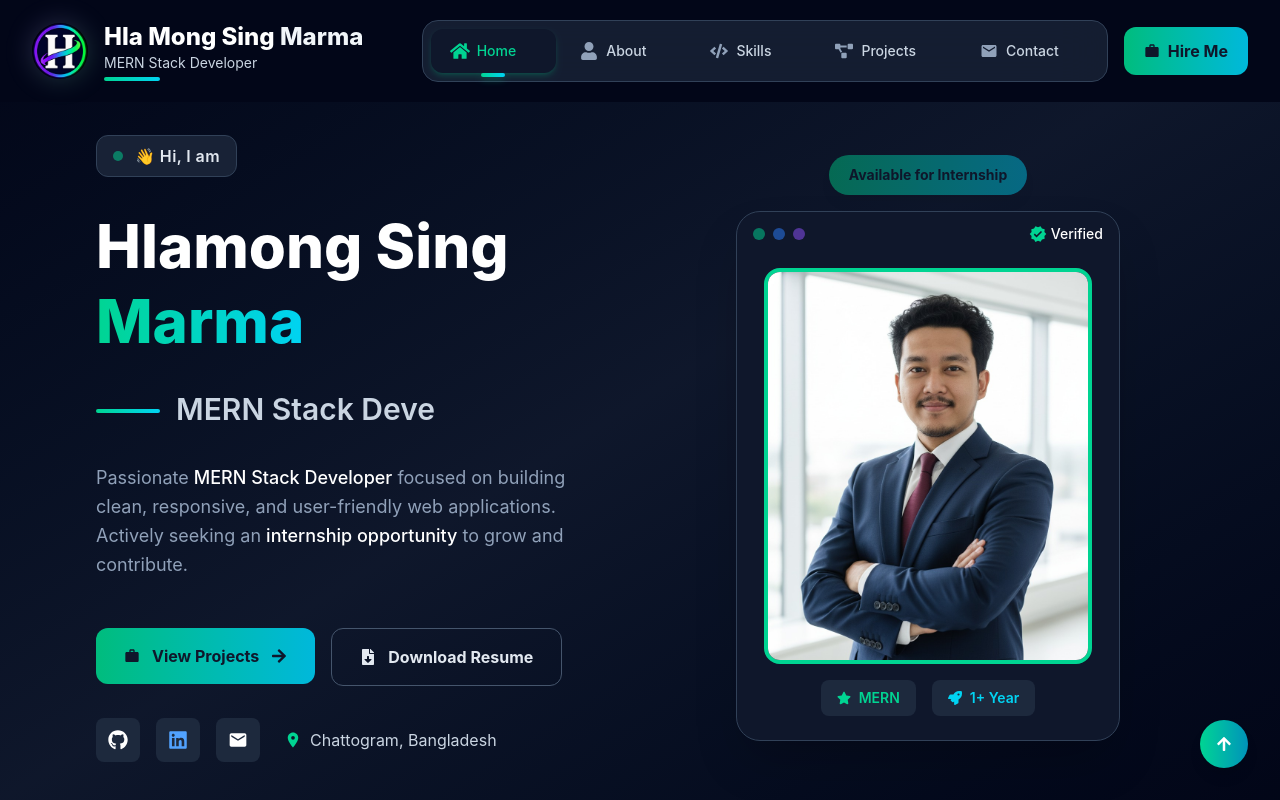
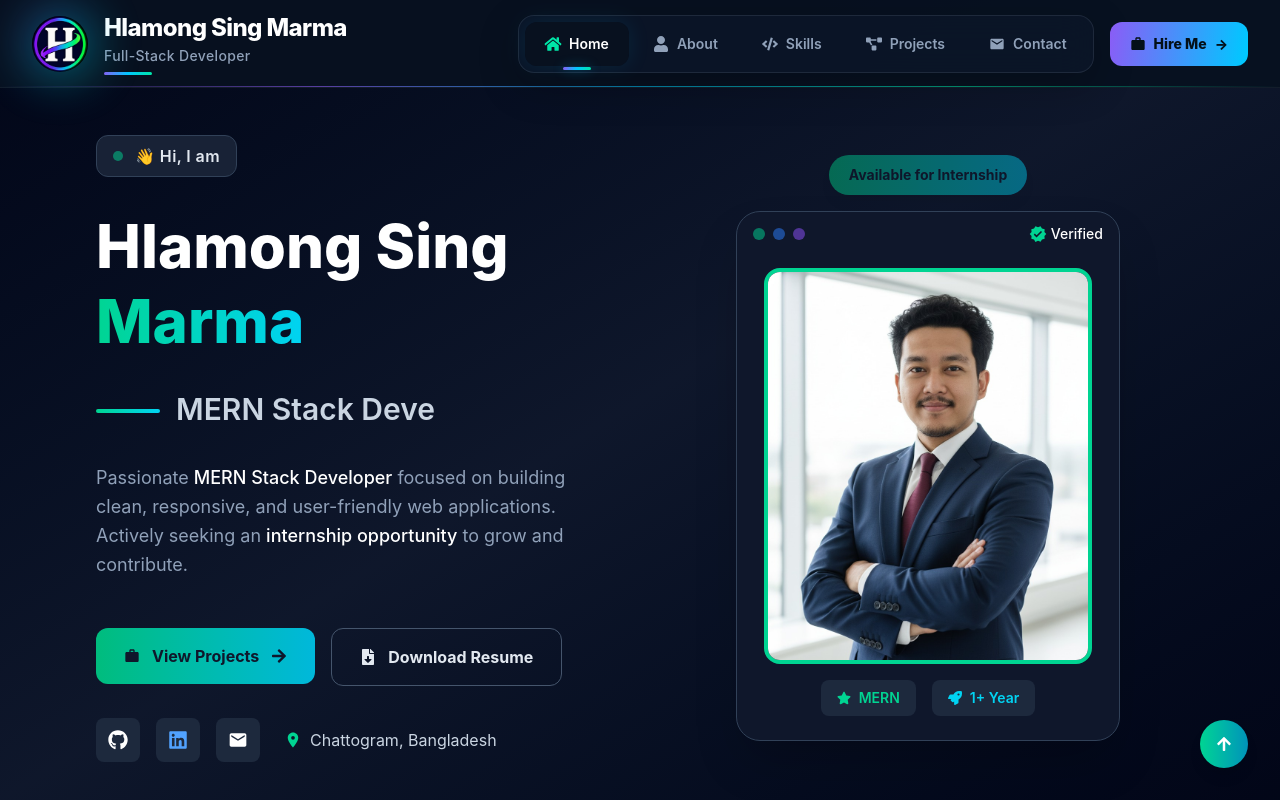
Before and after one commit to Hlamong55/hlamong-portfolio, a React (Vite) app: page / in a window 1280 px wide. Shown: the top 800 px of the page. Built offline with nearby package versions, Linux system fonts and the light colour scheme.

Commit message:
Navbar changes updated

```diff
--- a/src/Components/NavBar/Nav.jsx
+++ b/src/Components/NavBar/Nav.jsx
@@ -1,4 +1,5 @@
 import { useEffect, useState } from "react";
+import { AnimatePresence, motion } from "framer-motion";
 import {
   FaBars,
   FaCode,
@@ -6,205 +7,504 @@ import {
   FaProjectDiagram,
   FaTimes,
   FaUser,
-  FaChevronRight,
 } from "react-icons/fa";
 import { MdEmail, MdWork } from "react-icons/md";
 import { Link } from "react-router-dom";
 import { Link as ScrollLink } from "react-scroll";
 
-
 const Navbar = () => {
   const [isMenuOpen, setIsMenuOpen] = useState(false);
   const [isScrolled, setIsScrolled] = useState(false);
   const [activeSection, setActiveSection] = useState("home");
-  const [hoveredItem, setHoveredItem] = useState(null);
+
+  const navItems = [
+    {
+      id: "home",
+      icon: FaHome,
+      label: "Home",
+    },
+    {
+      id: "about",
+      icon: FaUser,
+      label: "About",
+    },
+    {
+      id: "skills",
+      icon: FaCode,
+      label: "Skills",
+    },
+    {
+      id: "projects",
+      icon: FaProjectDiagram,
+      label: "Projects",
+    },
+    {
+      id: "contact",
+      icon: MdEmail,
+      label: "Contact",
+    },
+  ];
 
   useEffect(() => {
     const handleScroll = () => {
       setIsScrolled(window.scrollY > 60);
 
-      const sections = ["home", "about", "skills", "projects", "contact"];
-      const current = sections.find((section) => {
-        const el = document.getElementById(section);
-        if (!el) return false;
-        const rect = el.getBoundingClientRect();
-        return rect.top <= 120 && rect.bottom >= 120;
-      });
-      if (current) setActiveSection(current);
+      const sectionIds = navItems.map((item) => item.id);
+
+      let currentSection = "home";
+
+      for (const id of sectionIds) {
+        const section = document.getElementById(id);
+
+        if (!section) continue;
+
+        const rect = section.getBoundingClientRect();
+
+        if (rect.top <= 150 && rect.bottom >= 150) {
+          currentSection = id;
+          break;
+        }
+      }
+
+      setActiveSection(currentSection);
     };
 
-    window.addEventListener("scroll", handleScroll);
-    return () => window.removeEventListener("scroll", handleScroll);
+    handleScroll();
+
+    window.addEventListener("scroll", handleScroll, {
+      passive: true,
+    });
+
+    return () => {
+      window.removeEventListener("scroll", handleScroll);
+    };
   }, []);
 
-  const navItems = [
-    { id: "home", icon: <FaHome />, label: "Home", offset: -80 },
-    { id: "about", icon: <FaUser />, label: "About", offset: -80 },
-    { id: "skills", icon: <FaCode />, label: "Skills", offset: -80 },
-    { id: "projects", icon: <FaProjectDiagram />, label: "Projects", offset: -80 },
-    { id: "contact", icon: <MdEmail />, label: "Contact", offset: -80 },
-  ];
+  useEffect(() => {
+    const closeMenuOnResize = () => {
+      if (window.innerWidth >= 1024) {
+        setIsMenuOpen(false);
+      }
+    };
+
+    window.addEventListener("resize", closeMenuOnResize);
+
+    return () => {
+      window.removeEventListener("resize", closeMenuOnResize);
+    };
+  }, []);
+
+  const closeMobileMenu = () => {
+    setIsMenuOpen(false);
+  };
 
   return (
-    <nav
-      className={`fixed top-0 left-0 w-full z-50 transition-all duration-300 ${
+    <motion.nav
+      initial={{ y: -100, opacity: 0 }}
+      animate={{ y: 0, opacity: 1 }}
+      transition={{
+        duration: 0.6,
+        ease: [0.22, 1, 0.36, 1],
+      }}
+      className={`fixed top-0 left-0 z-50 w-full border-b transition-all duration-300 ${
         isScrolled
-          ? "bg-slate-900/90 backdrop-blur-xl shadow-lg shadow-black/30 py-3"
-          : "bg-slate-950 py-5"
+          ? "border-white/5 bg-[#081120]/85 py-2 shadow-[0_12px_35px_rgba(0,0,0,0.25)] backdrop-blur-xl"
+          : "border-white/5 bg-[#081120]/95 py-3"
       }`}
     >
-      <div className="max-w-7xl mx-auto px-4 lg:px-8">
-        <div className="flex items-center justify-between gap-3">
-          {/* Logo */}
+      {/* Very subtle navbar glow */}
+      <div
+        className="pointer-events-none absolute inset-x-0 bottom-0 h-px opacity-60"
+        style={{
+          background:
+            "linear-gradient(90deg, transparent, #8B5CF6, #00C8FF, #00E6A8, transparent)",
+        }}
+      />
+
+      <div className="mx-auto max-w-7xl px-4 sm:px-6 lg:px-8">
+        <div className="flex items-center justify-between gap-4">
+          {/* ======================================================
+              LOGO / BRAND
+          ====================================================== */}
+
           <Link
             to="/"
-            className="flex items-center gap-4 group"
-            onMouseEnter={() => setHoveredItem("logo")}
-            onMouseLeave={() => setHoveredItem(null)}
+            className="group flex min-w-0 items-center gap-3 sm:gap-4"
           >
-            <div className="relative">
-              <div className="absolute -inset-0.5 bg-linear-to-br from-purple-400/20 to-green-400/20 rounded-full blur-md"></div>
+            <motion.div
+              whileHover={{
+                scale: 1.06,
+                rotate: 2,
+              }}
+              transition={{
+                type: "spring",
+                stiffness: 300,
+                damping: 18,
+              }}
+              className="relative shrink-0"
+            >
+              {/* Logo glow */}
+              <div
+                className="absolute -inset-2 rounded-full opacity-40 blur-xl transition-opacity duration-300 group-hover:opacity-70"
+                style={{
+                  background:
+                    "linear-gradient(135deg, #8B5CF6, #00C8FF, #00E6A8)",
+                }}
+              />
+
               <img
                 src="/logo.png"
-                alt="Hlamong Logo"
-                className="relative h-14 w-14 rounded-full object-cover"
-              />
-            </div>
-
-            <div>
-              <h1 className="text-xl sm:text-2xl font-extrabold">
-                <span className="text-white">
-                  Hla Mong Sing
-                </span>{" "}
-                <span className="text-slate-100">Marma</span>
-              </h1>
-              <p className="text-sm text-slate-300 group-hover:text-emerald-400 transition">
-                MERN Stack Developer
-              </p>
-              <div
-                className={`mt-1 h-1 bg-linear-to-r from-emerald-400 to-cyan-400 rounded-full transition-all duration-500 ${
-                  hoveredItem === "logo" ? "w-20" : "w-14"
+                alt="Hlamong Sing Marma Logo"
+                className={`relative rounded-full object-cover transition-all duration-300 ${
+                  isScrolled
+                    ? "h-11 w-11 sm:h-12 sm:w-12"
+                    : "h-12 w-12 sm:h-14 sm:w-14"
                 }`}
               />
+            </motion.div>
+
+            <div className="min-w-0">
+              <h1
+                className={`truncate font-extrabold tracking-tight text-white transition-all duration-300 ${
+                  isScrolled
+                    ? "text-lg sm:text-xl"
+                    : "text-xl sm:text-2xl"
+                }`}
+              >
+                Hlamong Sing Marma
+              </h1>
+
+              <p className="mt-0.5 text-xs font-medium tracking-wide text-slate-400 transition-colors duration-300 group-hover:text-cyan-300 sm:text-sm">
+                Full-Stack Developer
+              </p>
+
+              {/* Brand underline */}
+              <div className="mt-1.5 h-[3px] w-12 overflow-hidden rounded-full transition-all duration-500 group-hover:w-24">
+                <div className="brand-gradient-bg h-full w-full" />
+              </div>
             </div>
           </Link>
 
-          {/* Desktop Menu */}
-          <div className="hidden lg:flex items-center gap-4">
-            <div className="flex items-center gap-1 bg-slate-800/70 backdrop-blur-xl rounded-2xl p-2 border border-slate-700">
-              {navItems.map((item) => (
+          {/* ======================================================
+              DESKTOP NAVIGATION
+          ====================================================== */}
+
+          <div className="hidden items-center gap-4 lg:flex">
+            <div className="glass-panel flex items-center gap-1 rounded-2xl p-1.5">
+              {navItems.map((item) => {
+                const Icon = item.icon;
+                const isActive = activeSection === item.id;
+
+                return (
                   <div
                     key={item.id}
-                  className="relative"
-                  onMouseEnter={() => setHoveredItem(item.id)}
-                  onMouseLeave={() => setHoveredItem(null)}
+                    className="relative isolate"
+                  >
+                    {/* Sliding active background */}
+                    {isActive && (
+                      <motion.div
+                        layoutId="active-navbar-pill"
+                        transition={{
+                          type: "spring",
+                          stiffness: 380,
+                          damping: 32,
+                        }}
+                        className="absolute inset-0 -z-10 rounded-xl bg-[#081120]/90 shadow-[0_0_22px_rgba(0,200,255,0.10)]"
+                      />
+                    )}
+
+                    <ScrollLink
+                      to={item.id}
+                      smooth
+                      offset={-85}
+                      duration={550}
+                      spy
+                      onSetActive={() => setActiveSection(item.id)}
+                      className={`relative flex cursor-pointer items-center gap-2 rounded-xl px-4 py-3 transition-colors duration-300 xl:px-5 ${
+                        isActive
+                          ? "text-white"
+                          : "text-slate-400 hover:text-white"
+                      }`}
+                    >
+                      <motion.span
+                        animate={{
+                          scale: isActive ? 1.08 : 1,
+                        }}
+                        transition={{
+                          type: "spring",
+                          stiffness: 350,
+                          damping: 20,
+                        }}
+                        className="text-base"
+                        style={{
+                          color: isActive ? "#00E6A8" : undefined,
+                        }}
+                      >
+                        <Icon />
+                      </motion.span>
+
+                      <span className="text-sm font-semibold">
+                        {item.label}
+                      </span>
+                    </ScrollLink>
+
+                    {/* Sliding gradient underline */}
+                    {isActive && (
+                      <motion.div
+                        layoutId="active-navbar-line"
+                        transition={{
+                          type: "spring",
+                          stiffness: 400,
+                          damping: 30,
+                        }}
+                        className="absolute -bottom-1 left-1/2 h-[3px] w-7 -translate-x-1/2 rounded-full brand-gradient-bg shadow-[0_0_12px_rgba(0,200,255,0.4)]"
+                      />
+                    )}
+                  </div>
+                );
+              })}
+            </div>
+
+            {/* ==================================================
+                HIRE ME BUTTON
+            ================================================== */}
+
+            <ScrollLink
+              to="contact"
+              smooth
+              offset={-85}
+              duration={550}
+              className="cursor-pointer"
+            >
+              <motion.button
+                whileHover={{
+                  y: -2,
+                  scale: 1.025,
+                }}
+                whileTap={{
+                  scale: 0.97,
+                }}
+                transition={{
+                  type: "spring",
+                  stiffness: 350,
+                  damping: 18,
+                }}
+                className="brand-button flex items-center gap-2 rounded-xl px-5 py-3 text-sm font-extrabold"
+              >
+                <MdWork className="text-base" />
+
+                <span>Hire Me</span>
+
+                <motion.span
+                  initial={{ x: 0 }}
+                  whileHover={{ x: 3 }}
+                >
+                  →
+                </motion.span>
+              </motion.button>
+            </ScrollLink>
+          </div>
+
+          {/* ======================================================
+              MOBILE MENU BUTTON
+          ====================================================== */}
+
+          <motion.button
+            whileTap={{
+              scale: 0.92,
+            }}
+            onClick={() => setIsMenuOpen((prev) => !prev)}
+            aria-label={
+              isMenuOpen
+                ? "Close navigation menu"
+                : "Open navigation menu"
+            }
+            aria-expanded={isMenuOpen}
+            className="relative flex h-11 w-11 items-center justify-center overflow-hidden rounded-xl border border-white/10 bg-white/[0.04] text-lg text-slate-200 transition hover:border-cyan-400/30 hover:bg-white/[0.07] lg:hidden"
+          >
+            <AnimatePresence mode="wait">
+              {isMenuOpen ? (
+                <motion.span
+                  key="close"
+                  initial={{
+                    opacity: 0,
+                    rotate: -90,
+                    scale: 0.7,
+                  }}
+                  animate={{
+                    opacity: 1,
+                    rotate: 0,
+                    scale: 1,
+                  }}
+                  exit={{
+                    opacity: 0,
+                    rotate: 90,
+                    scale: 0.7,
+                  }}
+                  transition={{
+                    duration: 0.2,
+                  }}
+                  className="text-cyan-300"
+                >
+                  <FaTimes />
+                </motion.span>
+              ) : (
+                <motion.span
+                  key="open"
+                  initial={{
+                    opacity: 0,
+                    rotate: 90,
+                    scale: 0.7,
+                  }}
+                  animate={{
+                    opacity: 1,
+                    rotate: 0,
+                    scale: 1,
+                  }}
+                  exit={{
+                    opacity: 0,
+                    rotate: -90,
+                    scale: 0.7,
+                  }}
+                  transition={{
+                    duration: 0.2,
+                  }}
+                >
+                  <FaBars />
+                </motion.span>
+              )}
+            </AnimatePresence>
+          </motion.button>
+        </div>
+      </div>
+
+      {/* ==========================================================
+          MOBILE NAVIGATION
+      ========================================================== */}
+
+      <AnimatePresence>
+        {isMenuOpen && (
+          <motion.div
+            initial={{
+              opacity: 0,
+              y: -15,
+              scale: 0.98,
+            }}
+            animate={{
+              opacity: 1,
+              y: 0,
+              scale: 1,
+            }}
+            exit={{
+              opacity: 0,
+              y: -15,
+              scale: 0.98,
+            }}
+            transition={{
+              duration: 0.25,
+              ease: [0.22, 1, 0.36, 1],
+            }}
+            className="absolute left-0 right-0 top-full px-4 pt-3 lg:hidden"
+          >
+            <div className="glass-panel mx-auto max-w-xl overflow-hidden rounded-2xl p-3 shadow-2xl">
+              <div className="space-y-1">
+                {navItems.map((item, index) => {
+                  const Icon = item.icon;
+                  const isActive = activeSection === item.id;
+
+                  return (
+                    <motion.div
+                      key={item.id}
+                      initial={{
+                        opacity: 0,
+                        x: -15,
+                      }}
+                      animate={{
+                        opacity: 1,
+                        x: 0,
+                      }}
+                      transition={{
+                        delay: index * 0.045,
+                      }}
                     >
                       <ScrollLink
                         to={item.id}
                         smooth
-                    offset={item.offset}
+                        offset={-80}
                         duration={500}
-                    className={`flex items-center gap-2 px-5 py-3 rounded-xl cursor-pointer transition-all ${
-                      activeSection === item.id
-                        ? "bg-slate-900 text-emerald-400 shadow-md shadow-emerald-500/20"
-                        : "text-slate-300 hover:text-emerald-400 hover:bg-slate-900/60"
+                        onClick={closeMobileMenu}
+                        className={`relative flex cursor-pointer items-center justify-between overflow-hidden rounded-xl px-4 py-3.5 transition-all ${
+                          isActive
+                            ? "bg-white/[0.07] text-white"
+                            : "text-slate-400 hover:bg-white/[0.04] hover:text-white"
                         }`}
                       >
+                        {isActive && (
+                          <motion.div
+                            layoutId="mobile-active-indicator"
+                            className="absolute bottom-0 left-0 top-0 w-[3px] brand-gradient-bg"
+                          />
+                        )}
+
+                        <div className="flex items-center gap-3">
                           <span
-                      className={`text-lg ${
-                        activeSection === item.id
-                          ? "text-emerald-400 scale-110"
-                          : "text-slate-400"
-                      } transition`}
+                            className="flex h-9 w-9 items-center justify-center rounded-lg bg-[#081120]"
+                            style={{
+                              color: isActive
+                                ? "#00E6A8"
+                                : "#94A3B8",
+                            }}
                           >
-                      {item.icon}
+                            <Icon />
                           </span>
-                    <span className="text-sm font-medium">{item.label}</span>
-                    <FaChevronRight
-                      className={`text-xs transition-all ${
-                        hoveredItem === item.id
-                          ? "opacity-100 translate-x-0"
-                          : "opacity-0 -translate-x-2"
-                      }`}
-                    />
-                  </ScrollLink>
 
-                  {activeSection === item.id && (
-                    <div className="absolute -bottom-1 left-1/2 -translate-x-1/2 w-6 h-1 bg-linear-to-r from-emerald-400 to-cyan-400 rounded-full shadow-md shadow-emerald-400/40" />
-                  )}
-                </div>
-              ))}
+                          <span className="font-semibold">
+                            {item.label}
+                          </span>
                         </div>
 
-            {/* Hire Me */}
-            <ScrollLink to="contact" smooth offset={-80} duration={500}>
-              <button className="flex items-center gap-2 px-5 py-3 bg-linear-to-r from-emerald-500 to-cyan-500 text-slate-900 font-bold rounded-xl hover:scale-105 hover:shadow-xl hover:shadow-emerald-500/30 transition">
-                <MdWork />
-                Hire Me
-              </button>
+                        <span
+                          className={`transition-transform ${
+                            isActive
+                              ? "translate-x-0 text-cyan-300"
+                              : "-translate-x-1 text-slate-600"
+                          }`}
+                        >
+                          →
+                        </span>
                       </ScrollLink>
+                    </motion.div>
+                  );
+                })}
               </div>
 
-          {/* Mobile Toggle */}
-          <button
-            onClick={() => setIsMenuOpen(!isMenuOpen)}
-            className="lg:hidden p-3 rounded-xl bg-slate-800 hover:bg-slate-700 transition"
-          >
-            {isMenuOpen ? (
-              <FaTimes className="text-emerald-400 text-xl" />
-            ) : (
-              <FaBars className="text-slate-300 text-xl" />
-            )}
-          </button>
-        </div>
-
-        {/* Mobile Menu */}
-        <div
-          className={`lg:hidden fixed inset-x-0 top-24 mx-4 transition-all duration-300 ${
-            isMenuOpen
-              ? "opacity-100 translate-y-0"
-              : "opacity-0 -translate-y-4 pointer-events-none"
-          }`}
-        >
-          <div className="bg-slate-900/95 backdrop-blur-xl rounded-2xl shadow-2xl border border-slate-700 p-4 space-y-2">
-            {navItems.map((item) => (
-              <ScrollLink
-                key={item.id}
-                to={item.id}
-                smooth
-                offset={item.offset}
-                duration={500}
-                onClick={() => setIsMenuOpen(false)}
-                className={`flex items-center justify-between p-4 rounded-xl transition ${
-                  activeSection === item.id
-                    ? "bg-slate-800 text-emerald-400"
-                    : "text-slate-300 hover:text-emerald-400"
-                }`}
-              >
-                <div className="flex items-center gap-4">
-                  <span className="text-lg">{item.icon}</span>
-                  <span className="font-medium">{item.label}</span>
-                </div>
-                <FaChevronRight className="text-xs" />
-              </ScrollLink>
-            ))}
-
+              {/* Mobile Hire Me */}
               <ScrollLink
                 to="contact"
                 smooth
                 offset={-80}
                 duration={500}
-              onClick={() => setIsMenuOpen(false)}
+                onClick={closeMobileMenu}
+                className="mt-3 block cursor-pointer"
               >
-              <button className="w-full mt-3 flex items-center justify-center gap-2 p-4 bg-linear-to-r from-emerald-500 to-cyan-500 text-slate-900 font-bold rounded-xl">
+                <motion.button
+                  whileTap={{
+                    scale: 0.98,
+                  }}
+                  className="brand-button flex w-full items-center justify-center gap-2 rounded-xl px-5 py-3.5 font-extrabold"
+                >
                   <MdWork />
-                Hire Me
-              </button>
+
+                  <span>Hire Me</span>
+
+                  <span>→</span>
+                </motion.button>
               </ScrollLink>
             </div>
-        </div>
-      </div>
-    </nav>
+          </motion.div>
+        )}
+      </AnimatePresence>
+    </motion.nav>
   );
 };
 
```
Lines whose indentation alone changed are shown as unchanged.
